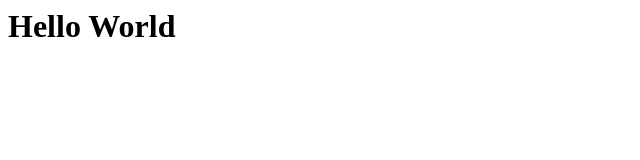
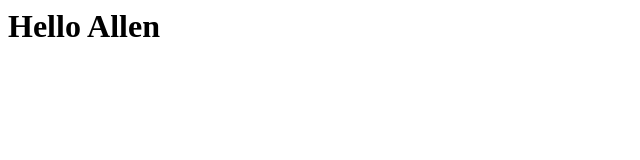
Before and after one commit to Allennnn23/Playground, a plain HTML site: page index.html in a window 1280 px wide. Shown: the full height of the page, 0-640 px from the left. Drawn offline with Linux system fonts and the light colour scheme.

Commit message:
replace text

```diff
--- a/index.html
+++ b/index.html
@@ -1 +1 @@
-<h1>Hello World</h1>
+<h1>Hello Allen</h1>
```
